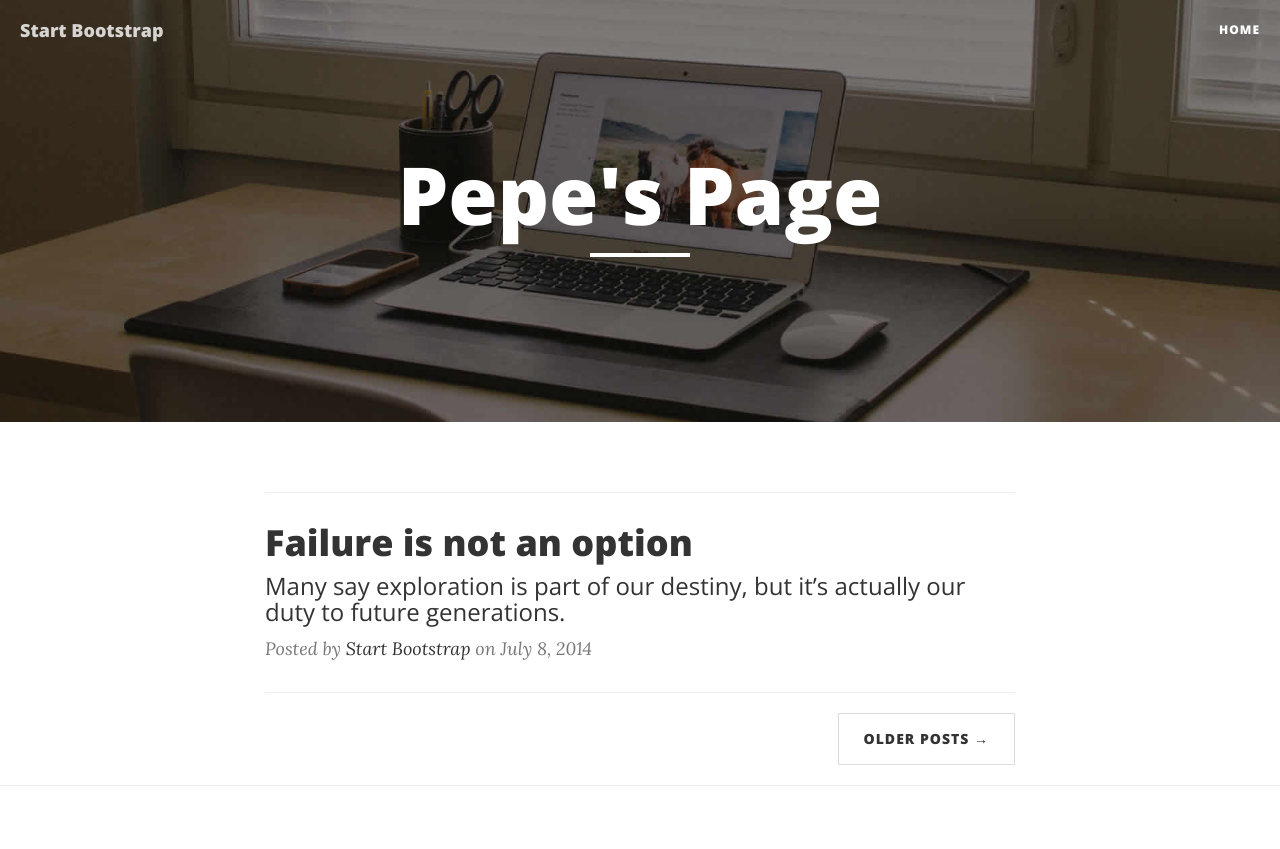
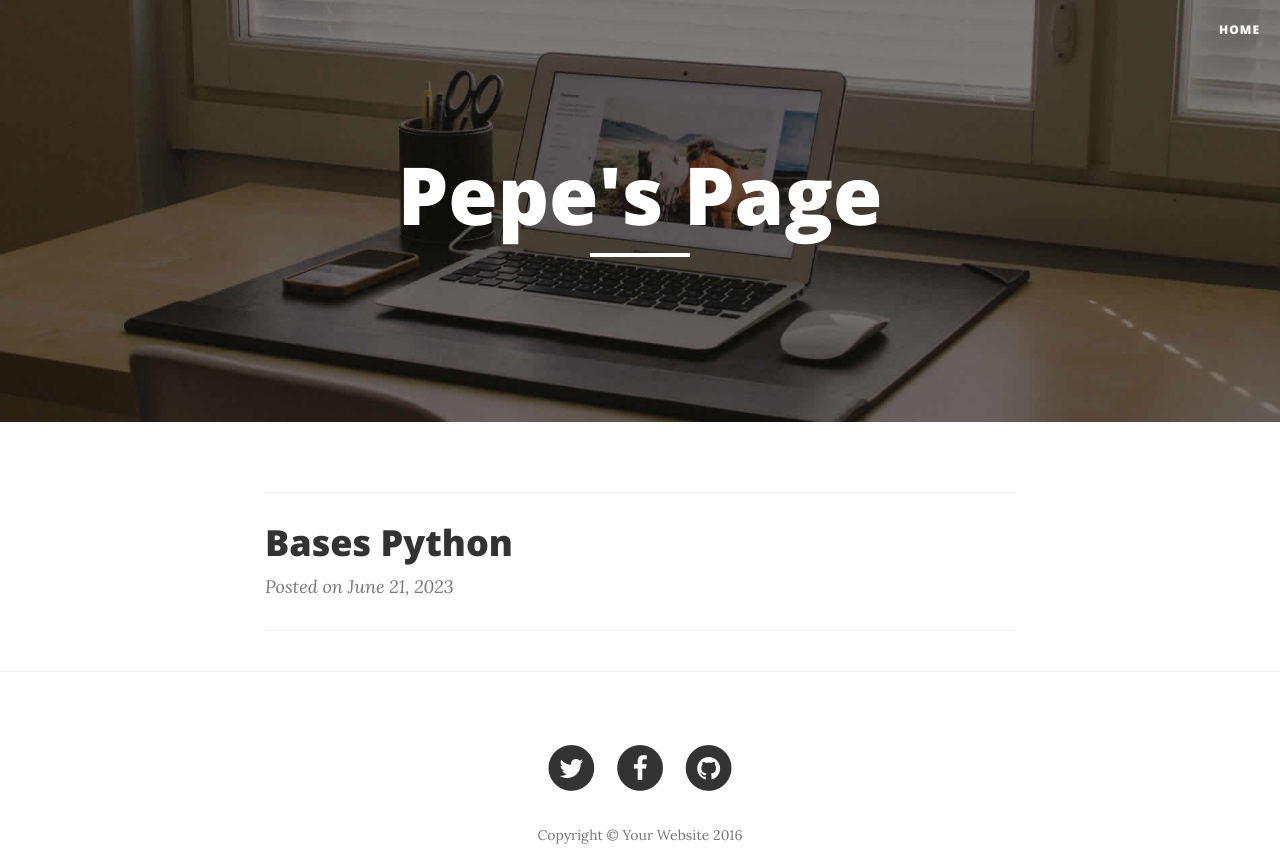
Before and after one commit to pepe-rld2/Pagina5, a website: page index.html in a window 1280 px wide. Shown: the top 849 px of the page. Drawn offline with nearby package versions, Linux system fonts and the light colour scheme.

Commit message:
Update index.html

```diff
--- a/index.html
+++ b/index.html
@@ -42,7 +42,6 @@
                     <span class="sr-only">Toggle navigation</span>
                     Menu <i class="fa fa-bars"></i>
                 </button>
-                <a class="navbar-brand" href="index.html">Start Bootstrap</a>
             </div>
 
             <!-- Collect the nav links, forms, and other content for toggling -->
@@ -81,21 +80,12 @@
                 <div class="post-preview">
                     <a href="post.html">
                         <h2 class="post-title">
-                            Failure is not an option
+                            Bases Python
                         </h2>
-                        <h3 class="post-subtitle">
-                            Many say exploration is part of our destiny, but it’s actually our duty to future generations.
-                        </h3>
                     </a>
-                    <p class="post-meta">Posted by <a href="#">Start Bootstrap</a> on July 8, 2014</p>
+                    <p class="post-meta">Posted<a href="#"></a> on June 21, 2023</p>
                 </div>
                 <hr>
-                <!-- Pager -->
-                <ul class="pager">
-                    <li class="next">
-                        <a href="#">Older Posts &rarr;</a>
-                    </li>
-                </ul>
             </div>
         </div>
     </div>
```
